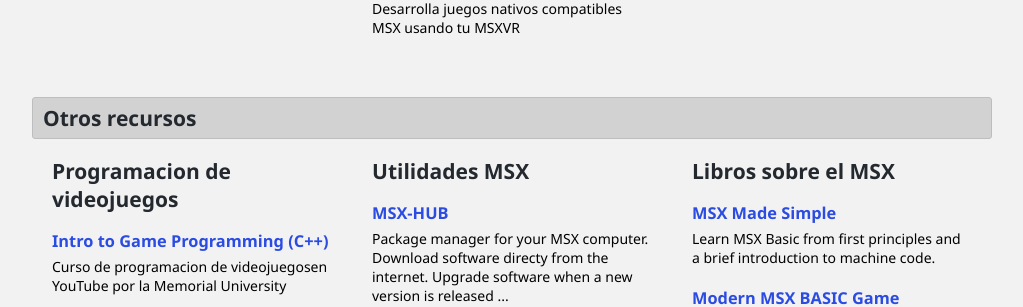
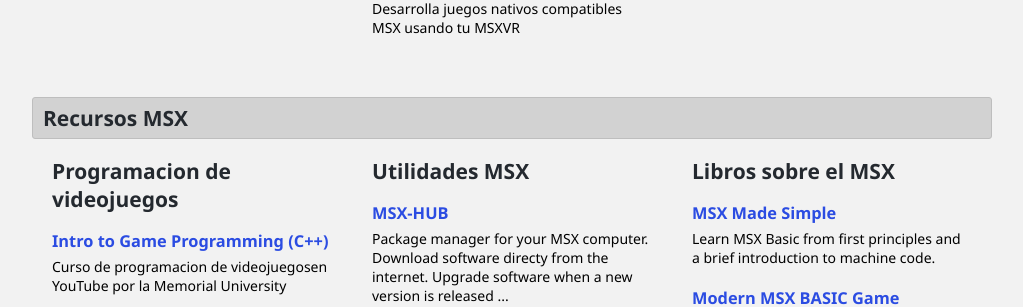
Before and after one commit to msxrv/msxrv.github.io, a Jekyll site: the page built from index.md, in a window 1280 px wide. Shown: the part 748-1055 px from the top of the page, without its empty margins (128-1151 px from the left). Built offline with Jekyll 4.4.1, drawn with Linux system fonts in a browser that asks for light colours.

Commit message:
Fixed title

```diff
--- a/index.md
+++ b/index.md
@@ -115,7 +115,7 @@
 
 <div class="section">
   <div class="section-header">
-   <h2>Otros recursos</h2>
+   <h2>Recursos MSX</h2>
   </div>
   <div class="row">
     <div class="box">
```
